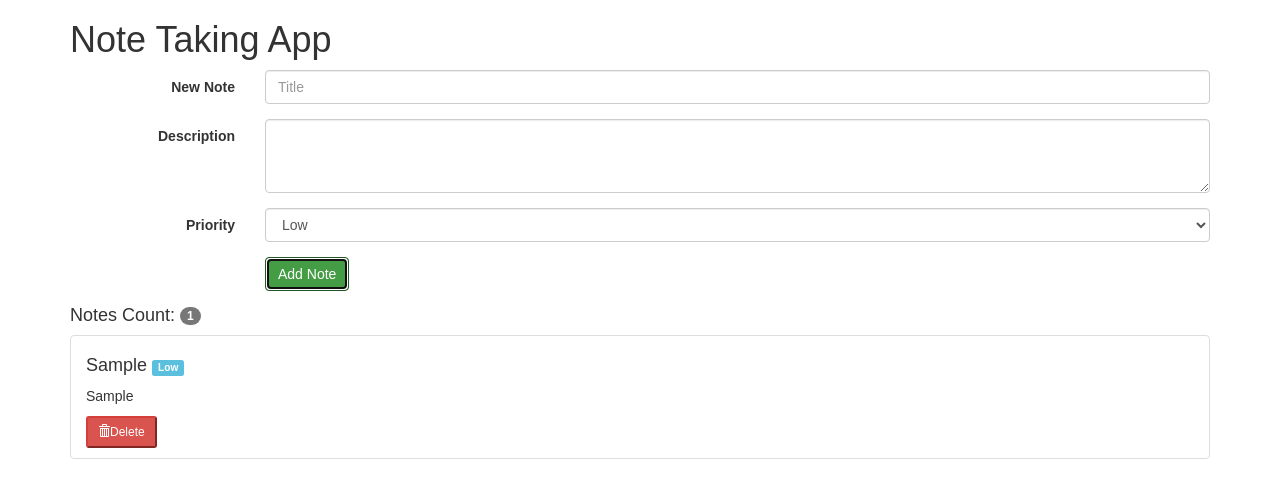
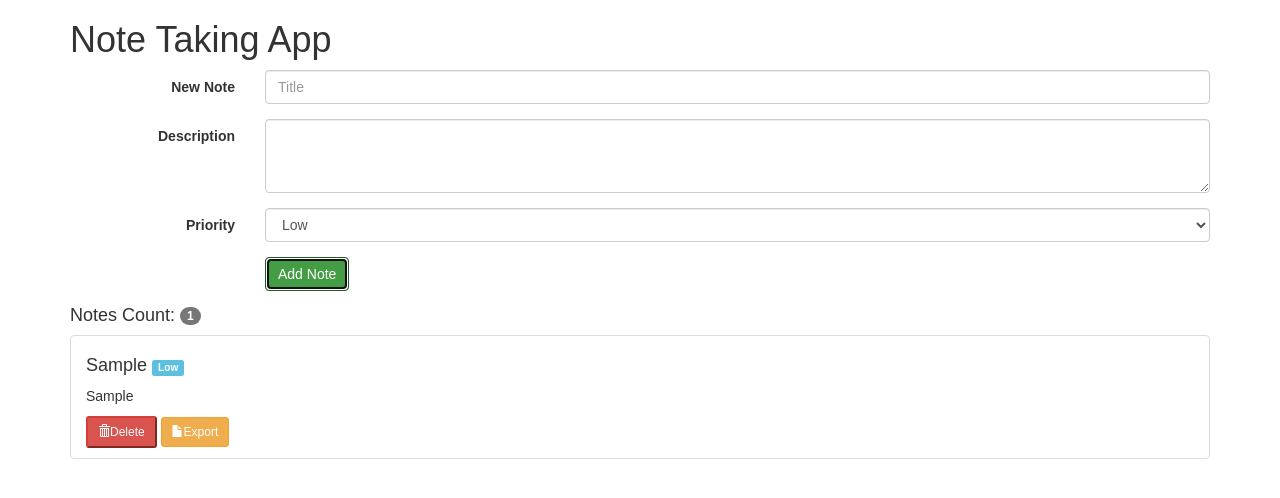
Before and after one commit to vitorleo80/notes-app, a React (Create React App) app: page / in a window 1280 px wide. Both pictures are taken after typing "Sample", "Sample" into the empty fields and a click on the button "Add Note". Shown: the top 498 px of the page. Built offline with nearby package versions, Linux system fonts and the light colour scheme.

Commit message:
delete and export setup

```diff
--- a/package.json
+++ b/package.json
@@ -3,6 +3,7 @@
   "version": "0.1.0",
   "private": true,
   "dependencies": {
+    "file-saver": "^1.3.8",
     "react": "^16.4.2",
     "react-dom": "^16.4.2",
     "react-scripts": "1.1.4"
--- a/src/App.js
+++ b/src/App.js
@@ -1,6 +1,7 @@
 import React, { Component } from 'react'
 import './App.css'
 import Note from './components/Note'
+import FileSaver from 'file-saver'
 
 class App extends Component {
   state = {
@@ -34,6 +35,11 @@ class App extends Component {
               <button
                 onClick={() => this.deleteNote(i)}
                 className='bnt btn-danger btn-sm'><span className='glyphicon glyphicon-trash'></span>Delete</button>
+              {" "}
+              <button
+                onClick={() => this.exportNote(i)}
+                className='btn btn-warning btn-sm'><span className='glyphicon glyphicon-file'></span>Export</button>
+
             </li>
           )}
         </ul>
@@ -55,6 +61,14 @@ class App extends Component {
       })
     })
   }
+  exportNote = (i) => {
+    let note = this.state.notes.filter((note, index) => {
+      return index === i
+    })
+
+    const blob = new Blob([JSON.stringify(note)], { type: "text/plain;charset=utf-8" });
+    FileSaver.saveAs(blob, "note.txt")
+  }
 
 
 }
```
Also changed, not shown: 1 other file (tests, documents, lock files or other folders).
